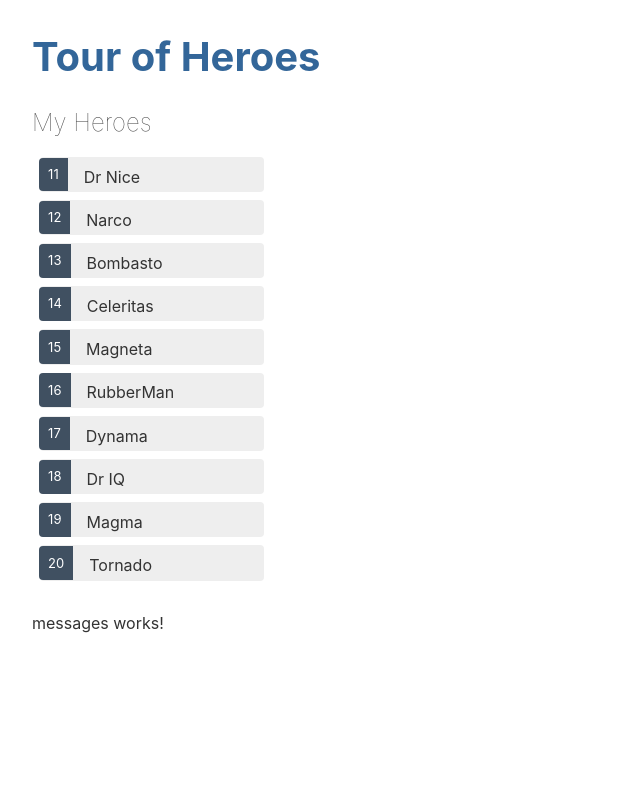
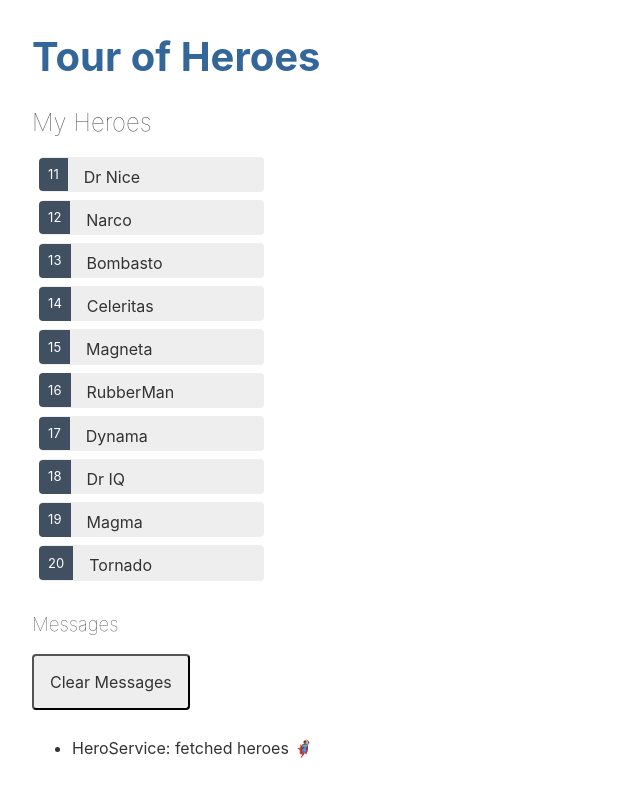
Before and after one commit to manavm1990/Tour-of-Heroes, an Angular app: page / in a window 1280 px wide. Shown: the top 794 px of the page, without its empty margins (0-640 px from the left). Built offline with nearby package versions, Linux system fonts and the light colour scheme.

Commit message:
Use message service with heroes

```diff
--- a/src/app/hero.service.ts
+++ b/src/app/hero.service.ts
@@ -2,6 +2,7 @@ import { Injectable } from '@angular/core';
 import { Hero } from './hero';
 import { HEROES } from './mock-heroes';
 import {Observable, of } from 'rxjs'
+import {MessageService} from './message.service'
 
 @Injectable({
   // Provide this service throughout the app
@@ -13,6 +14,10 @@ export class HeroService {
     // of(HEROES) returns an Observable<Hero[]> that emits a single value, the array of mock heroes.
     // Observable is to manage asynchronous 💩
     const heroes = of(HEROES);
+    this.messageService.add('HeroService: fetched heroes 🦸🏾‍♂️');
     return heroes;
   }
+
+  // service-in-service
+  constructor(private messageService: MessageService) {}
 }
--- a/src/app/heroes/heroes.component.ts
+++ b/src/app/heroes/heroes.component.ts
@@ -1,6 +1,7 @@
 import { Component, OnInit } from '@angular/core';
 import { Hero } from '../hero';
 import { HeroService } from '../hero.service';
+import { MessageService } from '../message.service';
 
 // Annotate our class with necessary metadata 👇🏾 using the Component DECORATOR from angular core
 @Component({
@@ -12,21 +13,25 @@ import { HeroService } from '../hero.service';
 export class HeroesComponent implements OnInit {
   heroes: Hero[] = [];
   selectedHero?: Hero;
+
+  getHeroes() {
+    this.heroService
+      .getHeroes()
+      // Wait for Observable to emit the array of heroes...
+      .subscribe((heroes) => (this.heroes = heroes));
+  }
+
   onSelect(hero: Hero) {
     this.selectedHero = hero;
+    this.messageService.add(`HeroesComponent: Selected hero id=${hero.id}`);
   }
 
   constructor(
     // private property heroService is an injection 💉 site for `HeroService` (singleton 1️⃣)
-    private heroService: HeroService
+    private heroService: HeroService,
+
+    private messageService: MessageService
   ) {}
-
-  getHeroes() {
-    this.heroService.getHeroes().
-    // Wait for Observable to emit the array of heroes...
-    subscribe(heroes => this.heroes = heroes)
-  }
-
   ngOnInit() {
     this.getHeroes();
   }
--- a/src/app/message.service.ts
+++ b/src/app/message.service.ts
@@ -1,9 +1,16 @@
 import { Injectable } from '@angular/core';
 
 @Injectable({
-  providedIn: 'root'
+  providedIn: 'root',
 })
 export class MessageService {
+  messages: string[] = [];
 
-  constructor() { }
+  add(message: string) {
+    this.messages.push(message);
+  }
+
+  clear() {
+    this.messages = [];
+  }
 }
--- a/src/app/messages/messages.component.css
+++ b/src/app/messages/messages.component.css
@@ -0,0 +1,19 @@
+/* MessagesComponent's private CSS styles */
+h2 {
+  color: #a80000;
+  font-family: Arial, Helvetica, sans-serif;
+  font-weight: lighter;
+}
+
+.clear {
+  color: #333;
+  background-color: #eee;
+  margin-bottom: 12px;
+  padding: 1rem;
+  border-radius: 4px;
+  font-size: 1rem;
+}
+.clear:hover {
+  color: white;
+  background-color: #42545c;
+}
--- a/src/app/messages/messages.component.html
+++ b/src/app/messages/messages.component.html
@@ -1 +1,9 @@
-<p>messages works!</p>
+<section *ngIf="messageService.messages.length">
+  <h3>Messages</h3>
+  <button class="clear" (click)="messageService.clear()">Clear Messages</button>
+  <ul>
+    <li *ngFor="let message of messageService.messages">
+      <p>{{ message }}</p>
+    </li>
+  </ul>
+</section>
--- a/src/app/messages/messages.component.ts
+++ b/src/app/messages/messages.component.ts
@@ -1,15 +1,12 @@
-import { Component, OnInit } from '@angular/core';
+import { Component } from '@angular/core';
+import { MessageService } from '../message.service';
 
 @Component({
   selector: 'app-messages',
   templateUrl: './messages.component.html',
-  styleUrls: ['./messages.component.css']
+  styleUrls: ['./messages.component.css'],
 })
-export class MessagesComponent implements OnInit {
-
-  constructor() { }
-
-  ngOnInit(): void {
-  }
-
+export class MessagesComponent {
+  // Must be public for binding in template
+  constructor(public messageService: MessageService) {}
 }
```
